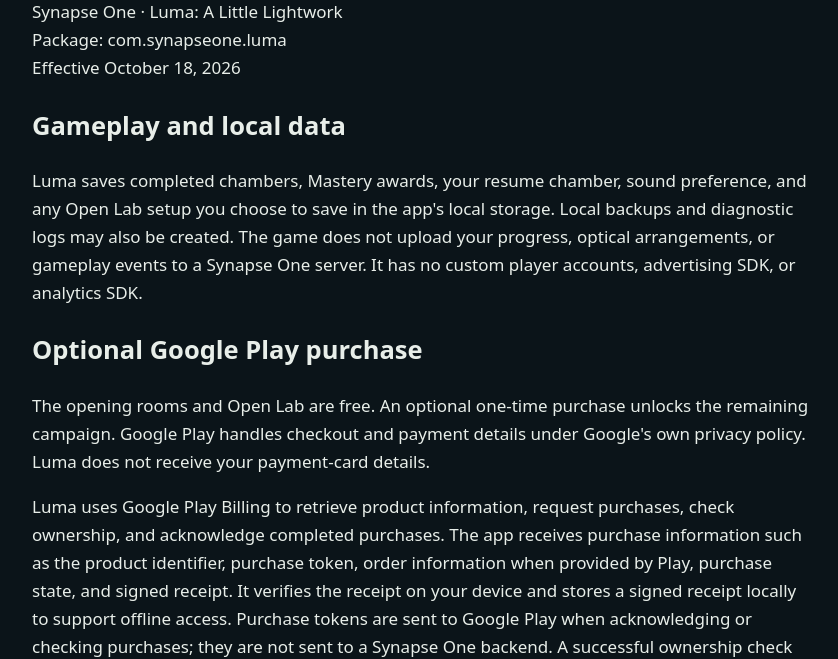
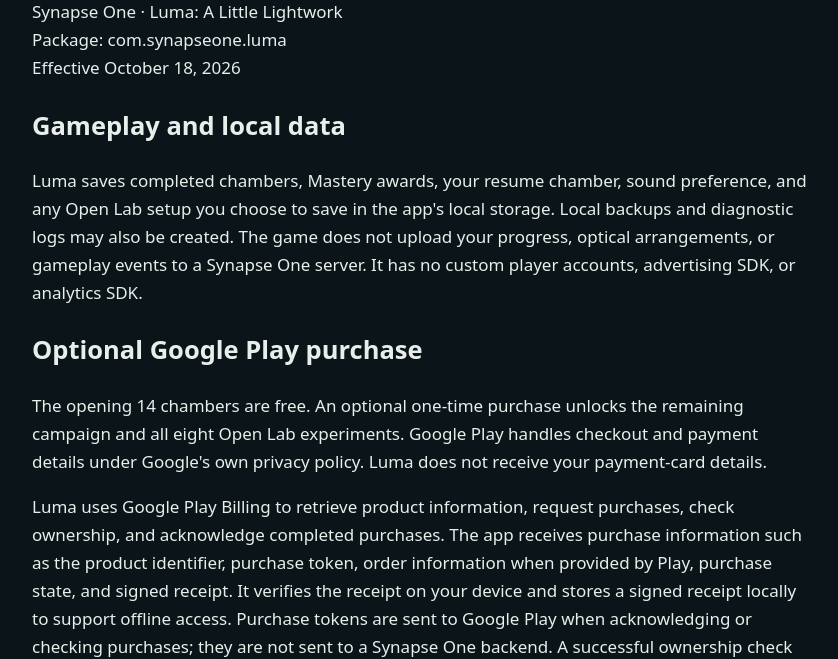
Before and after one commit to marikarX/luma-privacy, a plain HTML site: page android.html in a window 1280 px wide. Shown: the part 148-807 px from the top of the page, without its empty margins (218-1056 px from the left). Drawn offline with Linux system fonts and the light colour scheme.

Commit message:
Clarify permanent unlock includes Open Lab

```diff
--- a/android.html
+++ b/android.html
@@ -7,7 +7,7 @@
 <main><h2>Gameplay and local data</h2>
 <p>Luma saves completed chambers, Mastery awards, your resume chamber, sound preference, and any Open Lab setup you choose to save in the app's local storage. Local backups and diagnostic logs may also be created. The game does not upload your progress, optical arrangements, or gameplay events to a Synapse One server. It has no custom player accounts, advertising SDK, or analytics SDK.</p>
 <h2>Optional Google Play purchase</h2>
-<p>The opening rooms and Open Lab are free. An optional one-time purchase unlocks the remaining campaign. Google Play handles checkout and payment details under Google's own privacy policy. Luma does not receive your payment-card details.</p>
+<p>The opening 14 chambers are free. An optional one-time purchase unlocks the remaining campaign and all eight Open Lab experiments. Google Play handles checkout and payment details under Google's own privacy policy. Luma does not receive your payment-card details.</p>
 <p>Luma uses Google Play Billing to retrieve product information, request purchases, check ownership, and acknowledge completed purchases. The app receives purchase information such as the product identifier, purchase token, order information when provided by Play, purchase state, and signed receipt. It verifies the receipt on your device and stores a signed receipt locally to support offline access. Purchase tokens are sent to Google Play when acknowledging or checking purchases; they are not sent to a Synapse One backend. A successful ownership check can remove a cached entitlement after a refund or other revocation.</p>
 <p>Google Play and Android may process information under their own policies, including for payment, app delivery, security, and platform diagnostics. See <a href="https://policies.google.com/privacy">Google's privacy policy</a>. This policy does not control Google's processing.</p>
 <h2>Permissions and connectivity</h2>
```
